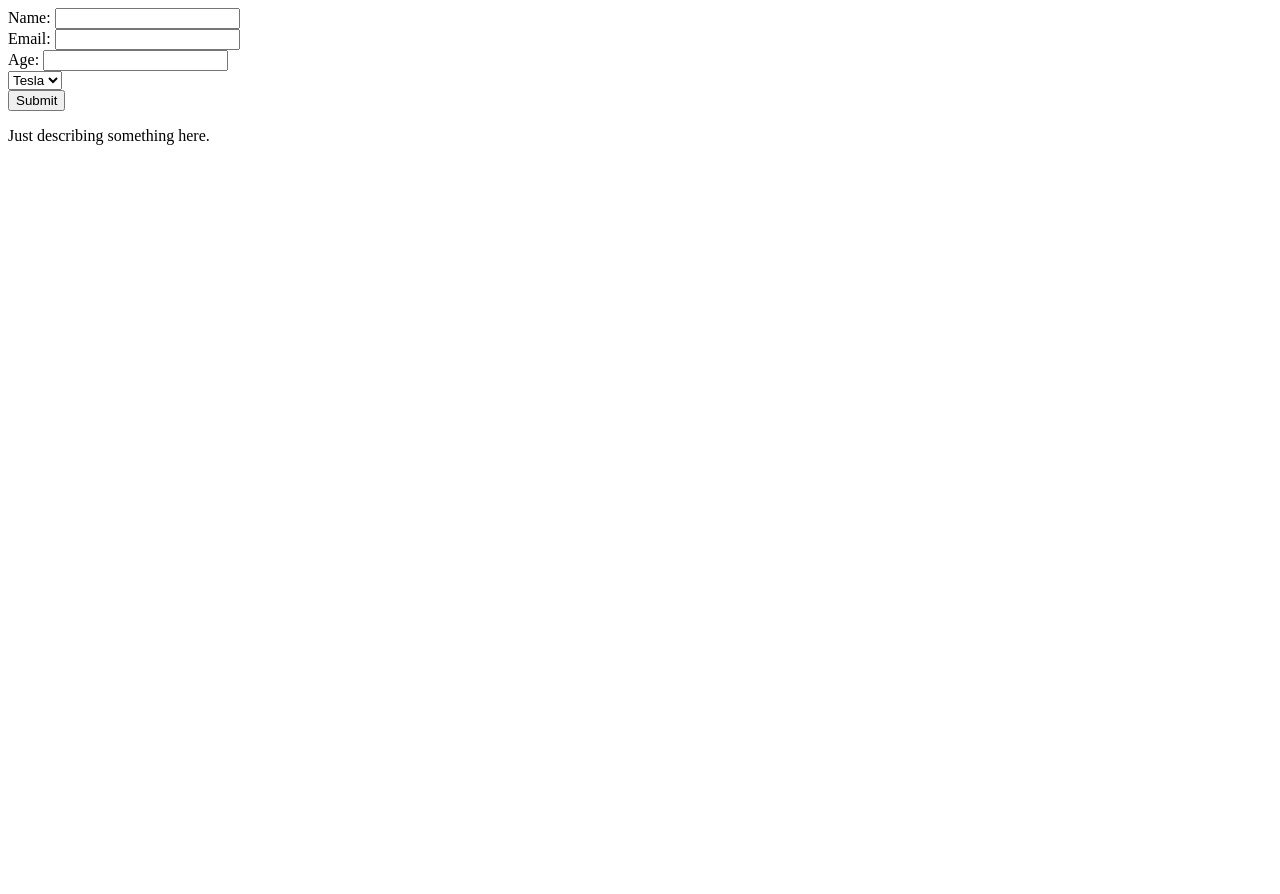
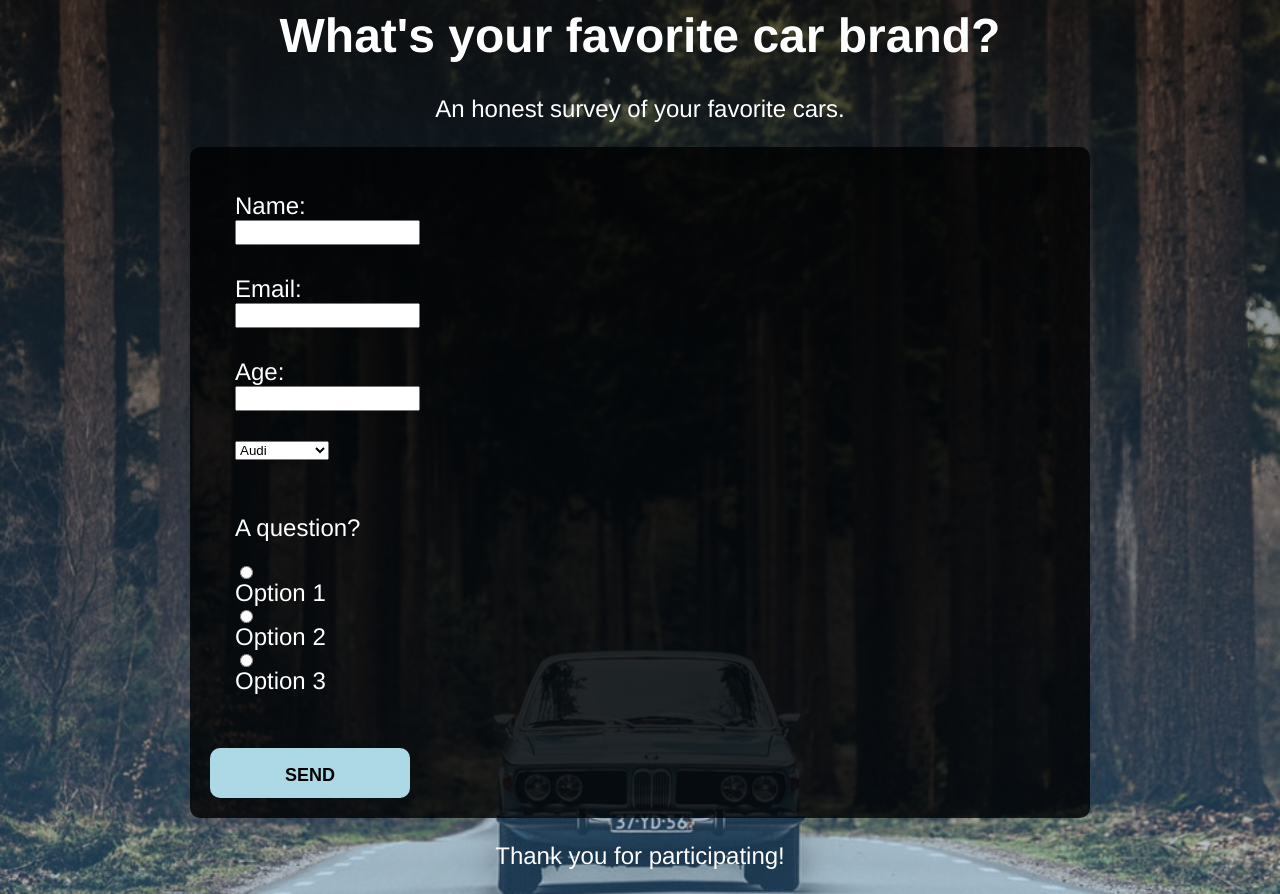
Before and after one commit to adis-tek/form, a plain HTML site: page index.html in a window 1280 px wide. Before the commit the page ends 800 px from the top, so only its background shows below. Drawn offline with Linux system fonts and the light colour scheme.

Commit message:
added background image and further developed existing files

```diff
--- a/index.html
+++ b/index.html
@@ -1,34 +1,48 @@
 <html lang="en">
-<head>
+<div class="container">
+<head class="head">
     <meta charset="UTF-8">
     <meta name="viewport" content="width=device-width, initial-scale=1.0">
+    <link rel="stylesheet" href="style.css">
     <title>Survey</title>
+    <h1 class="title">What's your favorite car brand?</h1>
+    <p class="description">An honest survey of your favorite cars.</p>
 </head>
 <body>
-    <div class="main">
-        <div class="title">
-            <h1></h1>
+<form class="survey-form">
+        <div class="form-group">
+        Name: <input type = "text" name = "name" />
         </div>
-        <div class="desc">
-            <p></p>
+        <div class="form-group">
+        Email: <input type = "text" email = "email" />
         </div>
-        <form class="survey-form">
-            Name: <input type = "text" name = "name" />
-            <br>
-            Email: <input type = "text" email = "email" />
-            <br>
-            Age: <input type = "text" email = "age" />
-            <br>
-            <select name="cars" class="cars">
-                <option value="tesla">Tesla</option>
-                <option value="tesla">Tesla</option>
-                <option value="tesla">Tesla</option>
-            </select>
-            <br>
-            <input type="submit" value="Submit">
-        </form>
-
-        <p>Just describing something here.</p>
-    </div>
+        <div class="form-group">
+        Age: <input type = "text" email = "age" />
+        </div>
+        <div class="form-group">
+        <select name="cars" class="cars">
+            <option value="tesla">Audi</option>
+            <option value="tesla">BMW</option>
+            <option value="tesla">Volvo</option>
+            <option value="tesla">Acura</option>
+            <option value="tesla">Tesla</option>
+            <option value="tesla">Cadillac</option>
+            <option value="tesla">Volkswagon</option>
+        </select>
+        </div>
+        <div class="form-group">
+        <p>A question?</p>
+        <input type="radio" id="option1" name="option1" value="option1">
+        <label for="option1">Option 1</label>
+        <input type="radio" id="option2" name="option1" value="option2">
+        <label for="option1">Option 2</label>
+        <input type="radio" id="option3" name="option1" value="option3">
+        <label for="option1">Option 3</label>
+        </div>
+        <br>
+        <input class="submit" type="submit" value="SEND">
+    </form>
+    <p class="footer">Thank you for participating!</p>
 </body>
+</div>
 </html>
--- a/style.css
+++ b/style.css
@@ -0,0 +1,83 @@
+*,
+*::before,
+*::after {
+    box-sizing: border-box;
+}
+
+:root {
+    color: white;
+    font-family: 'Franklin Gothic Medium', 'Arial Narrow', Arial, sans-serif;
+    font-size: 1.5rem;
+}
+
+.title {
+    text-align: center;
+}
+
+.description {
+    text-align: center;
+}
+
+body {
+    background-image: linear-gradient(rgba(0, 0, 0, 0.50), rgba(44, 130, 201, 0.30)), url(car.jpg);
+    background-size: cover;
+    background-repeat: no-repeat;
+    background-position: center;
+}
+
+
+.container {
+    max-width: 900px;
+    margin-right: auto;
+    margin-left: auto;
+}
+
+.survey-form {
+    display: flex;
+    flex-direction: column;
+    position : relative;
+    top : 0;
+    bottom : 0;
+    left : 0;
+    right : 0;
+    margin: auto;
+    background-color: rgba(0, 0, 0, 0.8); /* Fallback color */
+    width: 100%;
+    padding: 20px;
+    text-align: left;
+    align-content: center;
+    display: block;
+    margin: auto;
+    border-radius: 10px;
+}
+
+.form-group {
+    margin: 20px;
+    padding: 5px;
+    align-self: center;
+}
+
+input {
+    padding-top: 5px;
+    display: block;
+}
+
+label {
+    align-self: right;
+}
+
+.submit {
+    height: 50px;
+    width: 200px;
+    background-color: lightblue;
+    border-radius: 10px;
+    border: none;
+    align-self: center;
+    font-weight: 800;
+    font-size: large;
+    text-align: center;
+}
+
+.footer {
+    text-align: center;
+}
```
Also changed, not shown: car.jpg (added).
